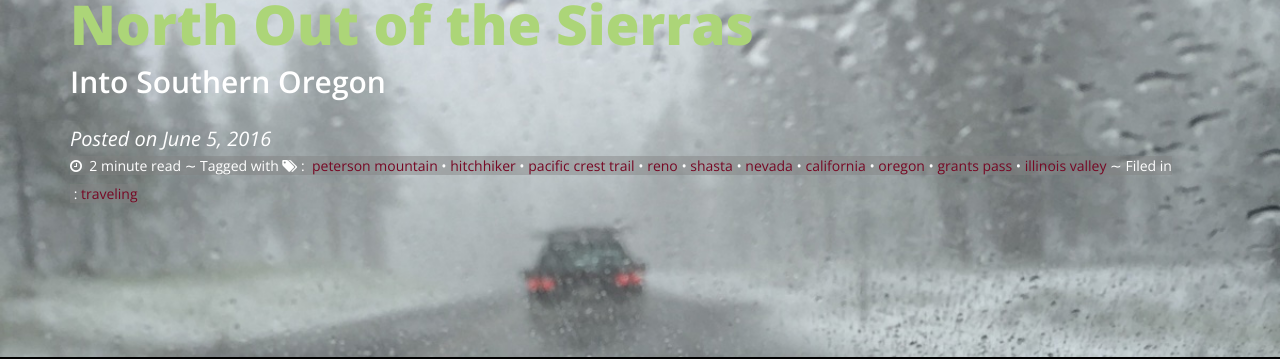
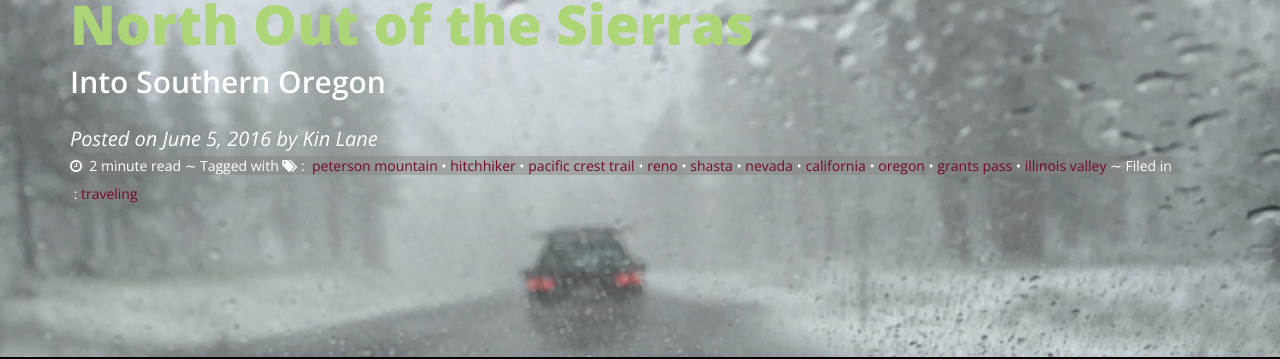
Before and after one commit to Dronerecovery-dot-org/drone-recovery-site, a Jekyll site: the page built from _posts/2016-06-05-north-out-of-the-sierras.markdown, in a window 1280 px wide and 900 px high. Shown: the part 176-535 px from the top of the window. Built offline with Jekyll 4.4.1, drawn with Linux system fonts in a browser that asks for light colours; nearby versions of some CDN libraries.

Commit message:
change layout of journal article to add author

```diff
--- a/_layouts/post.html
+++ b/_layouts/post.html
@@ -30,7 +30,7 @@
                     {% if page.subtitle %}
                     <h2 class="subheading">{{ page.subtitle }}</h2>
                     {% endif %}
-                    <span class="meta">Posted on {{ page.date | date: "%B %-d, %Y" }}</span>
+                    <span class="meta">Posted on {{ page.date | date: "%B %-d, %Y" }} by {{ post.author }}</span>
 
 <span class="time-tag-categ" style="font-size:.7em;background-color: rgba(128, 128, 128, 0.45);">
 {% assign minutes = content | number_of_words | divided_by: 180 %}
```
